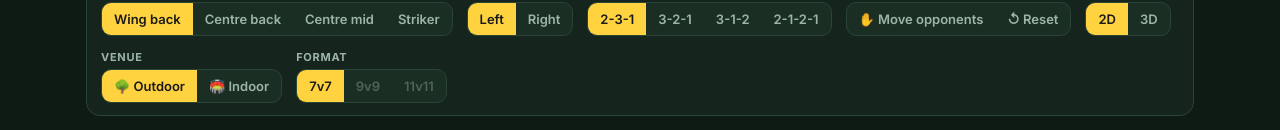
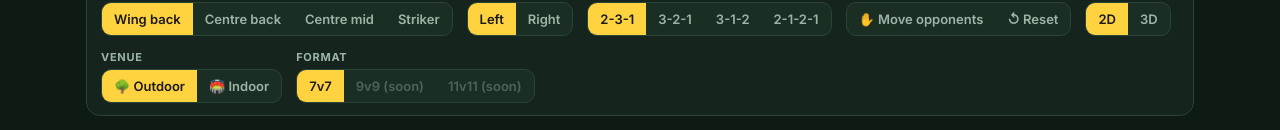
Before and after one commit to buildnplay/soccer-quiz, a plain HTML site: page index.html in a window 1280 px wide. Shown: the part 190-320 px from the top of the page. Drawn offline with nearby package versions, Linux system fonts and the light colour scheme; a web font is replaced by a local one.

Commit message:
Label 9v9 and 11v11 as coming soon
Co-Authored-By: Claude Opus 5.5 <noreply@anthropic.com>
Claude-Session: https://claude.ai/code/session_01CZZaxBYJQe1oaePuaLxNnh

```diff
--- a/index.html
+++ b/index.html
@@ -182,7 +182,7 @@
       </div>
     </div>
     <div class="grp"><label>Format</label>
-      <div class="seg"><button class="on">7v7</button><button disabled title="Coming soon">9v9</button><button disabled title="Coming soon">11v11</button></div>
+      <div class="seg"><button class="on">7v7</button><button disabled title="Coming soon">9v9 (soon)</button><button disabled title="Coming soon">11v11 (soon)</button></div>
     </div>
   </div>
 
```
